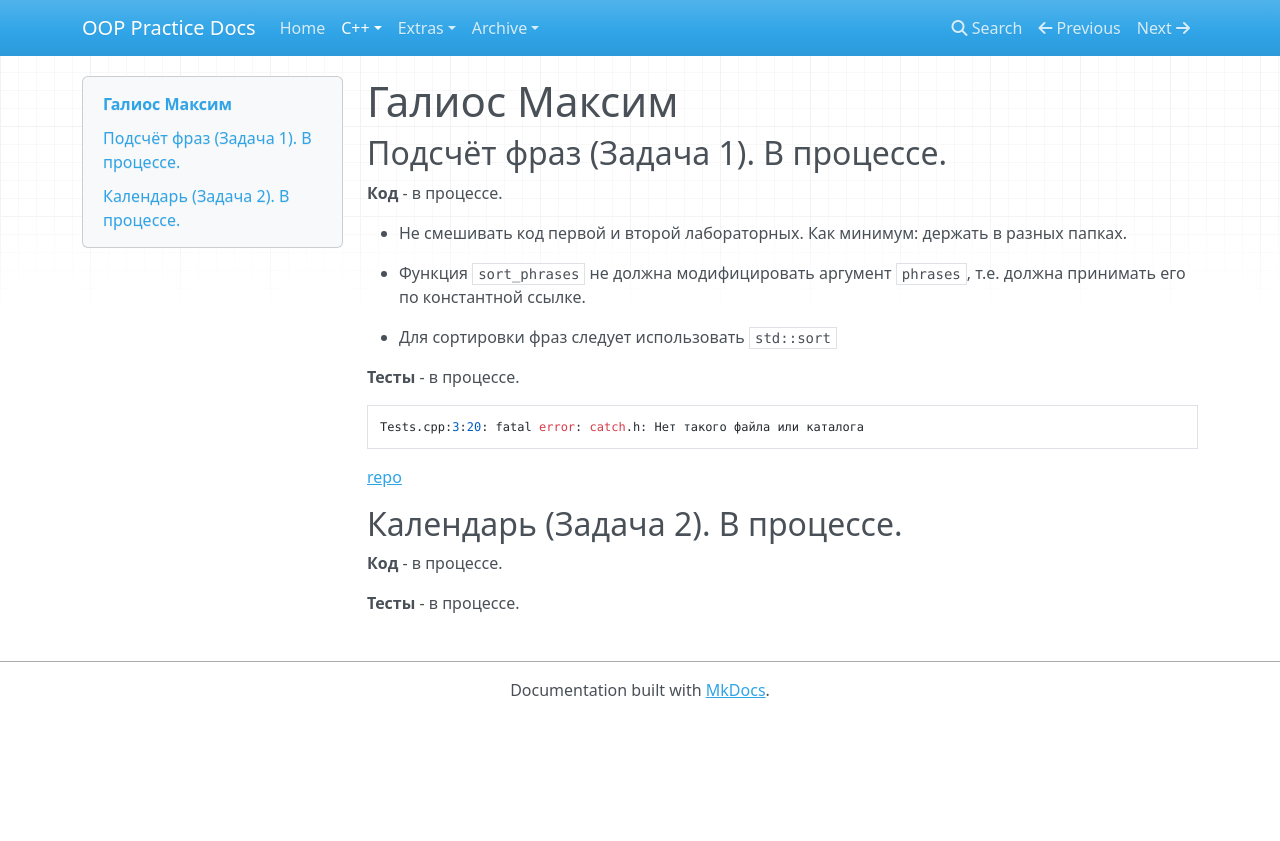
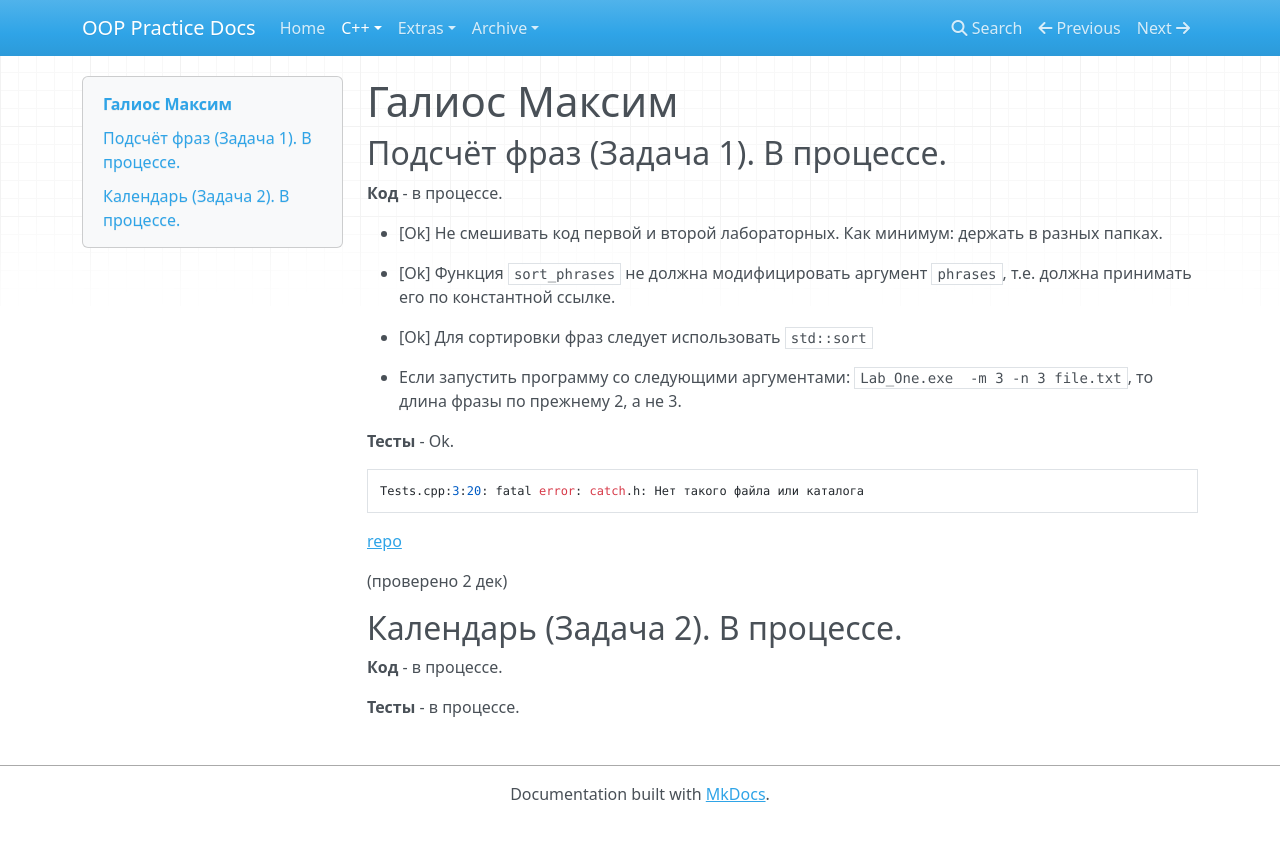
Before and after one commit to avoronkov/oop, an MkDocs documentation site: the page built from docs/2017.cpp/results/galios.md, in a window 1280 px wide. Shown: the top 841 px of the page. Built offline with MkDocs 1.6.1, drawn with Linux system fonts in a browser that asks for light colours; nearby versions of some CDN libraries; old or Windows-style settings are respelled for this version of MkDocs.

Commit message:
update results

````diff
--- a/docs/2017.cpp/results/galios.md
+++ b/docs/2017.cpp/results/galios.md
@@ -4,14 +4,16 @@
 
 **Код** - в процессе.
 
-- Не смешивать код первой и второй лабораторных. Как минимум: держать в разных папках.
+- [Ok] Не смешивать код первой и второй лабораторных. Как минимум: держать в разных папках.
 
-- Функция `sort_phrases` не должна модифицировать аргумент `phrases`,
+- [Ok] Функция `sort_phrases` не должна модифицировать аргумент `phrases`,
 т.е. должна принимать его по константной ссылке.
 
-- Для сортировки фраз следует использовать `std::sort`
+- [Ok] Для сортировки фраз следует использовать `std::sort`
 
-**Тесты** - в процессе.
+- Если запустить программу со следующими аргументами: `Lab_One.exe  -m 3 -n 3 file.txt`, то длина фразы по прежнему 2, а не 3.
+
+**Тесты** - Ok.
 
 ```
 Tests.cpp:3:20: fatal error: catch.h: Нет такого файла или каталога
@@ -19,6 +21,8 @@ Tests.cpp:3:20: fatal error: catch.h: Нет такого файла или ка
 
 [repo](https://bitbucket.org/galios_16203/repository1)
 
+(проверено 2 дек)
+
 ## Календарь (Задача 2). В процессе.
 
 **Код** - в процессе.
````
Also changed, not shown: docs/2017.cpp/results/bastrykina.md (+2 -0 lines), docs/2017.cpp/results/grigorovich.md (+10 -1 lines), docs/2017.cpp/results/voloshina.md (+7 -1 lines), docs/index.md (+1 -1 lines).
